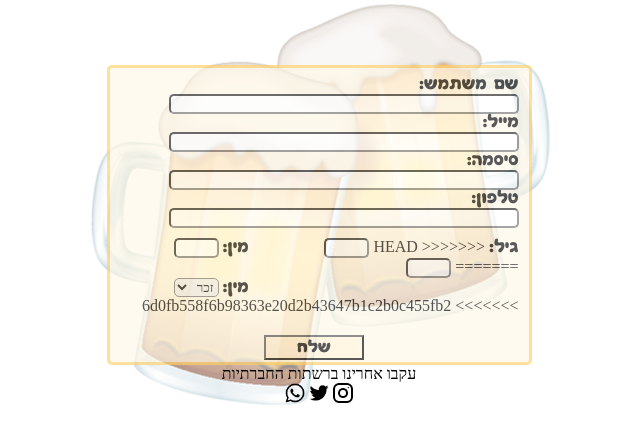
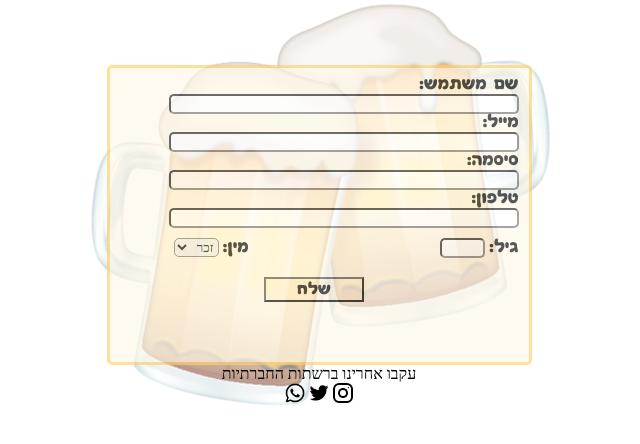
Before and after one commit to lironbdolah/team13, a Python web app: template templates/sign_up.html in a window 1280 px wide. Shown: the part 193-637 px from the top of the page, without its empty margins (321-961 px from the left). Run offline with Jinja, Linux system fonts and the light colour scheme; the template is opened without the code that fills it, so the values that code supplies are empty; some web fonts are replaced.

Commit message:
Open-sourced

```diff
--- a/templates/sign_up.html
+++ b/templates/sign_up.html
@@ -47,16 +47,6 @@
         <section class="lower_inputs">
             <div class="age">
                 <label class="age_label">גיל:</label>
-<<<<<<< HEAD
-                <input type="number" class="small_input" id="age_label1" name="age_label1" autocomplete="on" required>
-            </div>
-            <div class="gender">
-                <label class="gender_label">מין:</label>
-                <input type="text" class="small_input"  id="gender_label1" name="gender_label1" autocomplete="on" required>
-            </div>
-        </section>
-
-=======
                 <input type="number" class="small_input" id="age_label1" min="0" name="age_label1" autocomplete="on" required>
             </div>
             <div class="gender">
@@ -68,7 +58,6 @@
                   </select>
             </div>
         </section>
->>>>>>> 6d0fb558f6b98363e20d2b43647b1c2b0c455fb2
         <button id="sign_up_send_button" type="submit">שלח</button>
     </form>
 
```
